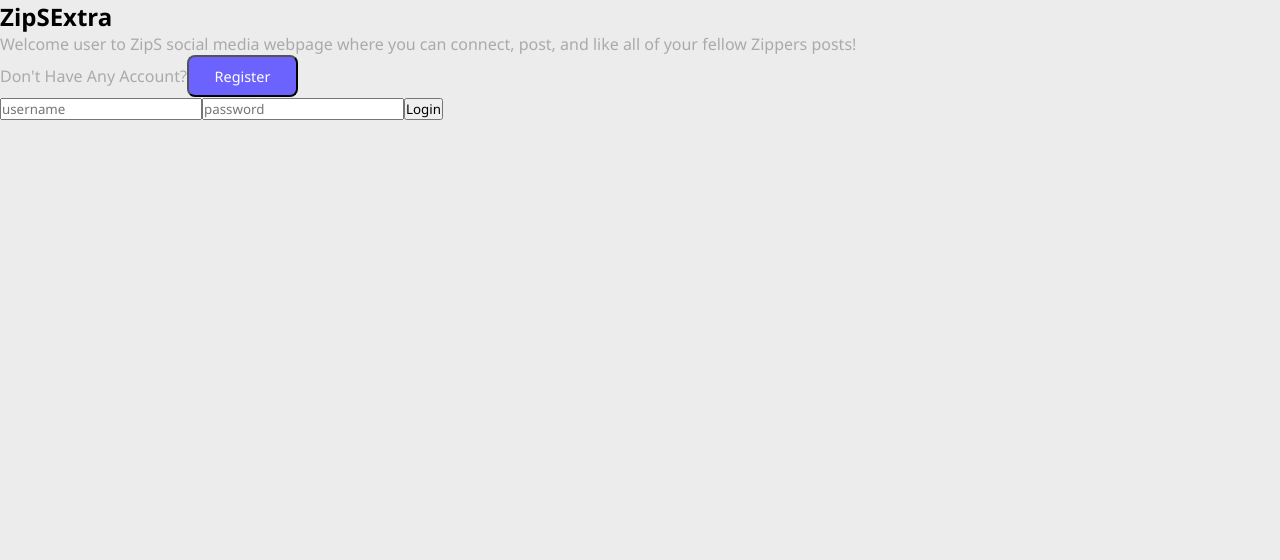
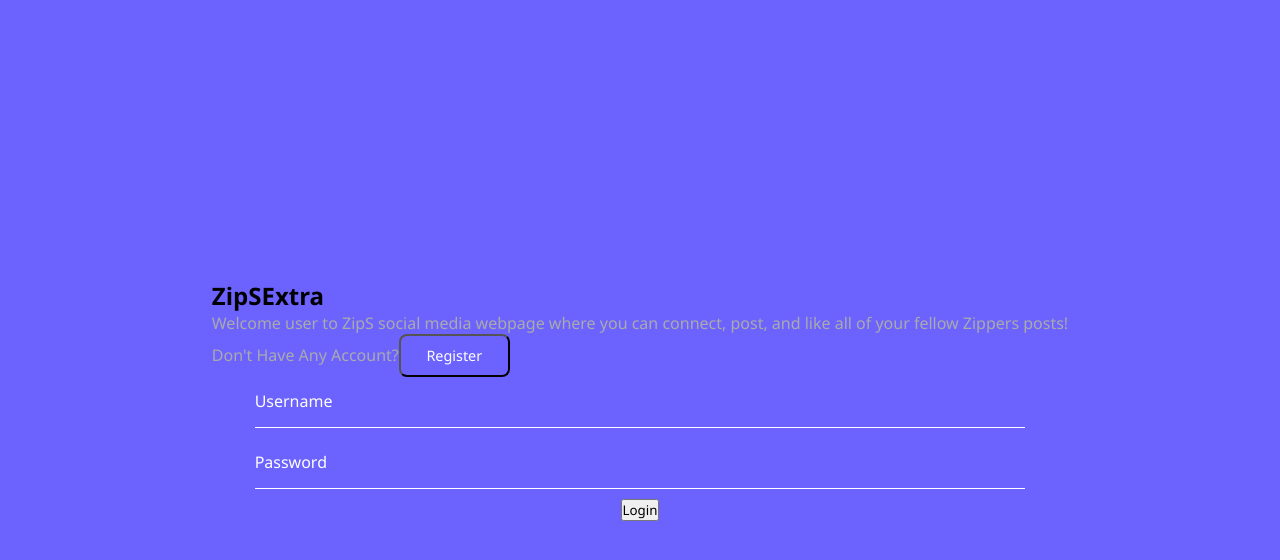
Before and after one commit to AngelShex/Project-3-ZipS, a React (Vite) app: page /login in a window 1280 px wide. Shown: the top 560 px of the page. Built offline with nearby package versions, Linux system fonts and the light colour scheme.

Commit message:
editing the logins page

```diff
--- a/src/pages/login/login.css
+++ b/src/pages/login/login.css
@@ -1,4 +1,4 @@
-.Login{
+.login{
   background: var(--color-primary);
   height: 100vh;
   width: 100%;
@@ -15,7 +15,7 @@
   border-radius: 2rem;
   overflow: hidden;
 }
-.Login .card .Left{
+.login .card .Left{
   flex: 1;
   display: flex;
   flex-direction: column;
@@ -25,14 +25,14 @@
 .Login h2{
   color: var(--color-primary);
 }
-.Login .card .Left p{
+.login .card .Left p{
   font-size: .9rem;
 }
 .Login .card span{
   color: var(--color-primary)
 }
 
-.Login .card .right{
+.login .card .right{
   flex: 1;
   background: var(--color-primary);
   display: flex;
@@ -42,7 +42,7 @@
   gap: 10px;
 }
 
-.Login form input{
+.login form input{
   padding: 1rem 0;
   width: 90%;
   background: transparent;
@@ -52,12 +52,12 @@
   margin: 0 auto;
   color: white;
 }
-.Login form input::placeholder{
+.login form input::placeholder{
   color: white;
   font-size: 1rem;
   text-transform: capitalize;
 }
-.Login form .btn{
+.login form .btn{
   color: var(--color-primary);
   margin-top: 1rem;
 }
```
